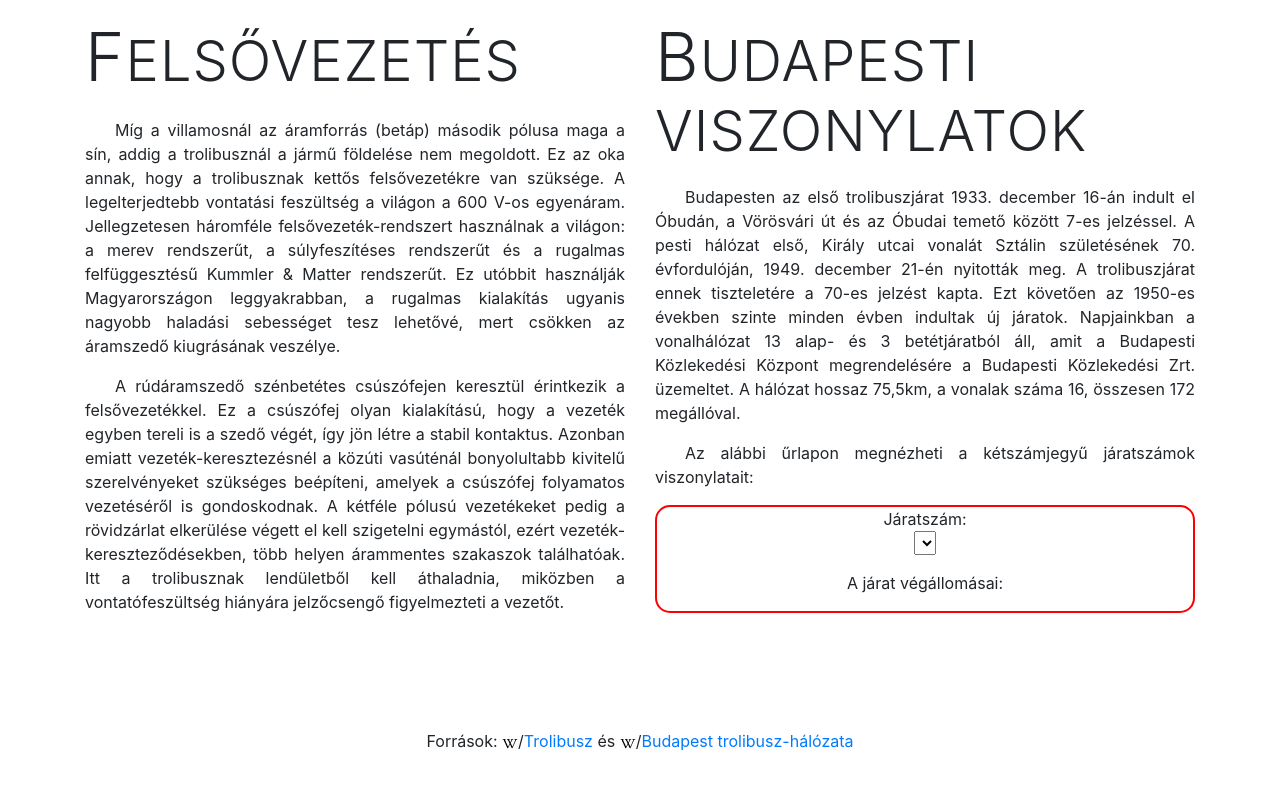
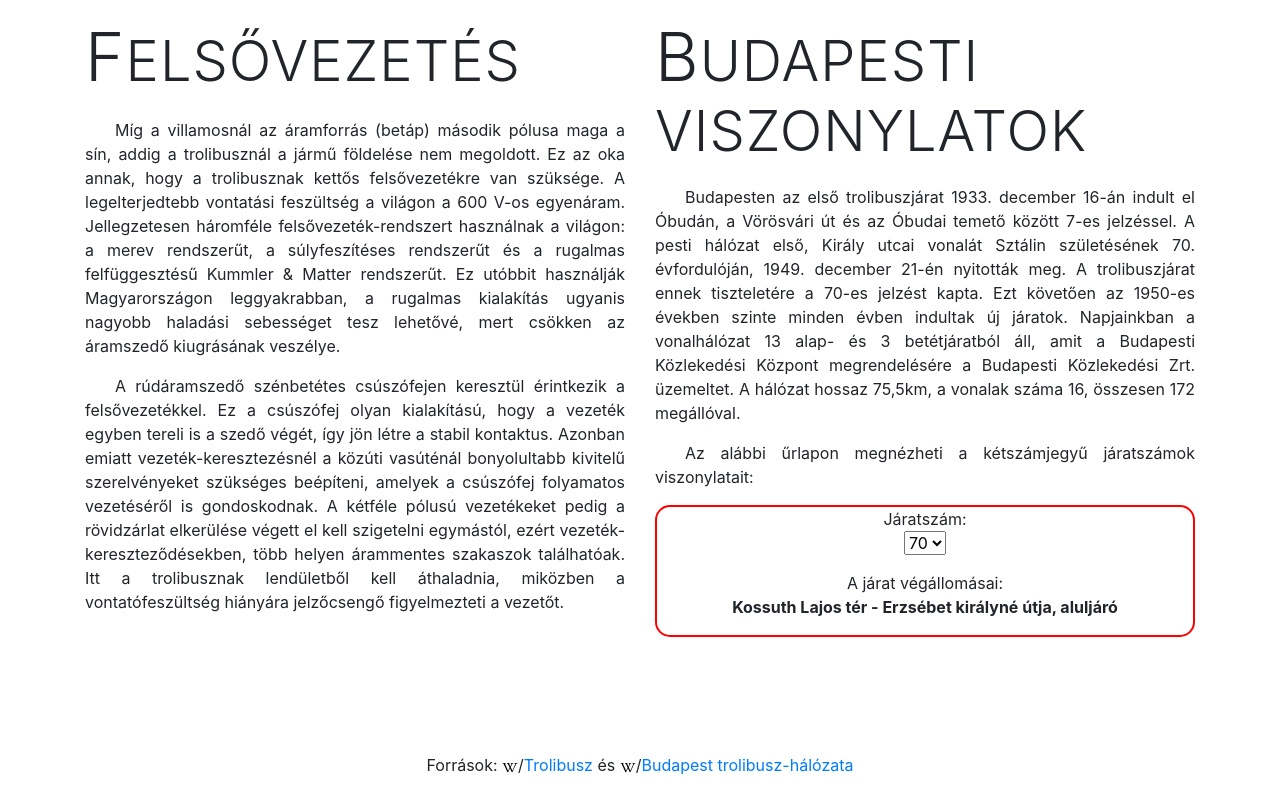
Before and after one commit to Futiqaah55/Trolibusz-2025-04-01, a plain HTML site: page Index.html in a window 1280 px wide. Shown: the part 1684-2477 px from the top of the page. Before the commit the page ends 2453 px from the top, so only its background shows below. Drawn offline with Linux system fonts and the light colour scheme.

Commit message:
9. egesz

```diff
--- a/Index.html
+++ b/Index.html
@@ -141,7 +141,7 @@
       <form method="post" id="jaratviszonylatok">
       <p>Járatszám:
       <br>
-      <select onchange="vegallomasKiiras(this.value)" id="jaratszam">
+      <select onchange="vegallomasKiiras(this.value)" id="jaratSzam">
       <script>
         vegallomasNevek.forEach(jaratKiiras);
       </script>
--- a/troli.js
+++ b/troli.js
@@ -12,6 +12,7 @@ vegallomasNevek["79"] = "Keleti pályaudvar - Kárpát utca";
 vegallomasNevek["80"] = "Keleti pályaudvar - Örs vezér tere";
 vegallomasNevek["81"] = "Örs vezér tere - Fischer István utca";
 vegallomasNevek["82"] = "Uzsoki Utcai Kórház - Örs vezér tere";
+vegallomasNeverk["83"] = "Fővám tér - Orczy Tér";
 
 function jaratKiiras(elem, index){
 	var ujElem = document.createElement("option");
@@ -21,7 +22,7 @@ function jaratKiiras(elem, index){
 }
 
 function vegallomasKiiras(jarat){
-    document.getElementById("valasz").innerHTML=vegallomasNevek[jarat];
+    document.getElementById("vegallomasok").innerHTML=vegallomasNevek[jarat];
 }
 
 function fel() {
```
